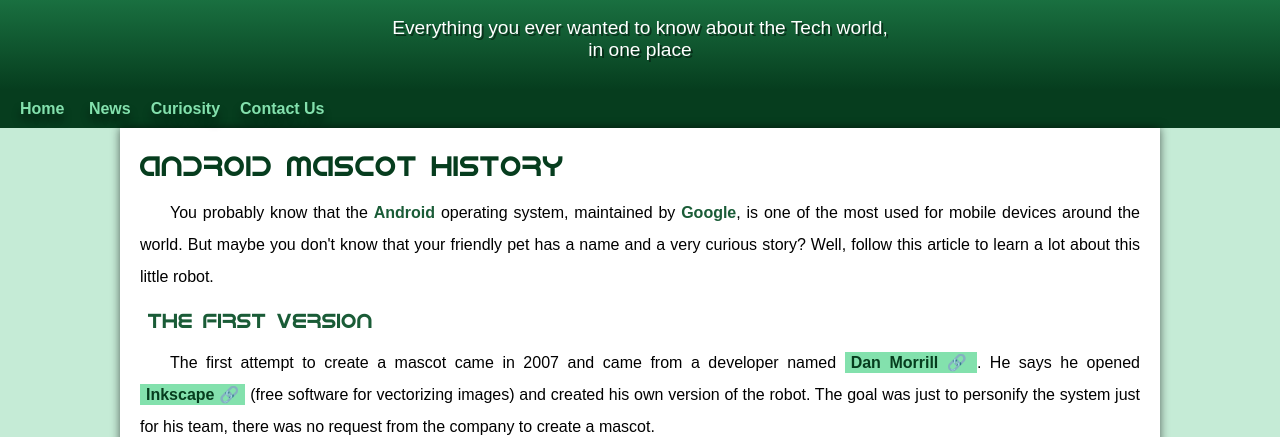
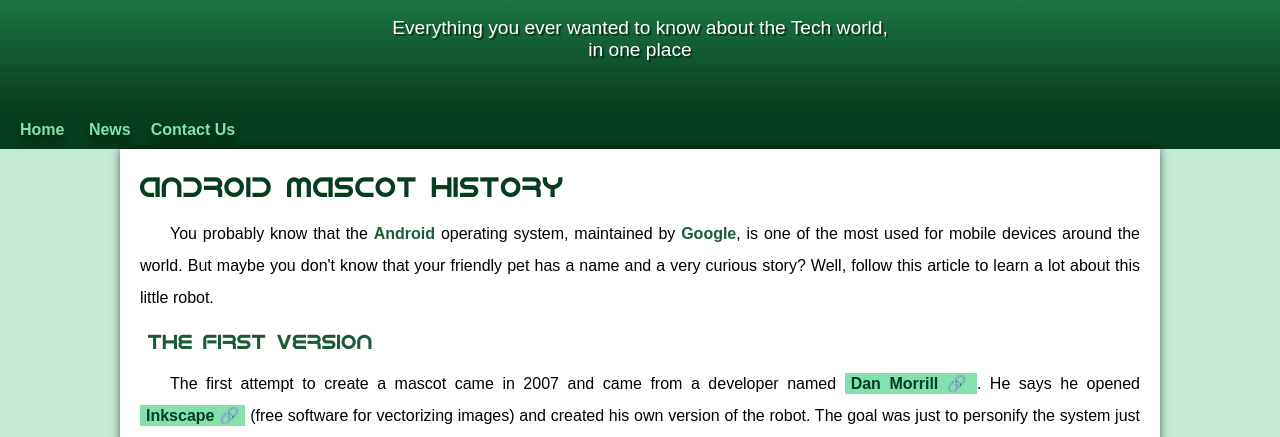
Before and after one commit to rogerwilike/projeto-android, a plain HTML site: page index.html in a window 1280 px wide. Shown: the part 100-537 px from the top of the page. Drawn offline with Linux system fonts and the light colour scheme.

Commit message:
chance the header

```diff
--- a/index.html
+++ b/index.html
@@ -14,7 +14,7 @@
         <p>Everything you ever wanted to know about the Tech world, in one place</p>
     </header>
     <nav><a href="http://" target="_blank" rel="noopener noreferrer">Home</a>
-    <a href="http://" target="_blank" rel="noopener noreferrer">News</a><a href="http://" target="_blank" rel="noopener noreferrer">Curiosity</a><a href="http://" target="_blank" rel="noopener noreferrer">Contact Us</a></nav>
+    <a href="http://" target="_blank" rel="noopener noreferrer">News</a><a href="http://" target="_blank" rel="noopener noreferrer">Contact Us</a></nav>
     <main>
         <article>
             <h1>Android Mascot History</h1>
--- a/style/style.css
+++ b/style/style.css
@@ -66,7 +66,7 @@
     padding-right: 10px;
     padding-left: 10px;
     margin: auto;
-    margin-bottom: 20px;
+    padding-bottom: 50px;
     text-shadow: 2px 2px 0px #00000077;
 }
 
```
